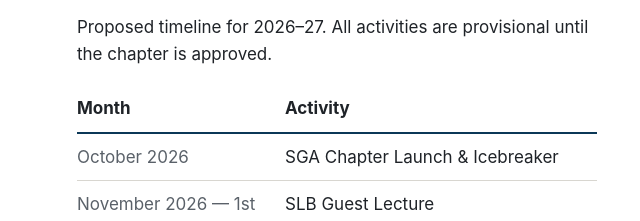
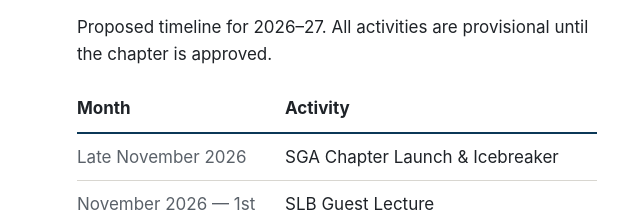
Before and after one commit to krutoibird/sga-website, a plain HTML site: page index.html in a window 1280 px wide. Shown: the part 1201-1422 px from the top of the page, 595-1235 px from the left. Drawn offline with Linux system fonts and the light colour scheme.

Commit message:
Move chapter launch to late November 2026
Co-Authored-By: Claude Opus 5.5 <noreply@anthropic.com>

```diff
--- a/index.html
+++ b/index.html
@@ -106,7 +106,7 @@
               </thead>
               <tbody>
                 <tr>
-                  <td>October 2026</td>
+                  <td>Late November 2026</td>
                   <td>SGA Chapter Launch &amp; Icebreaker</td>
                 </tr>
                 <tr>
```
